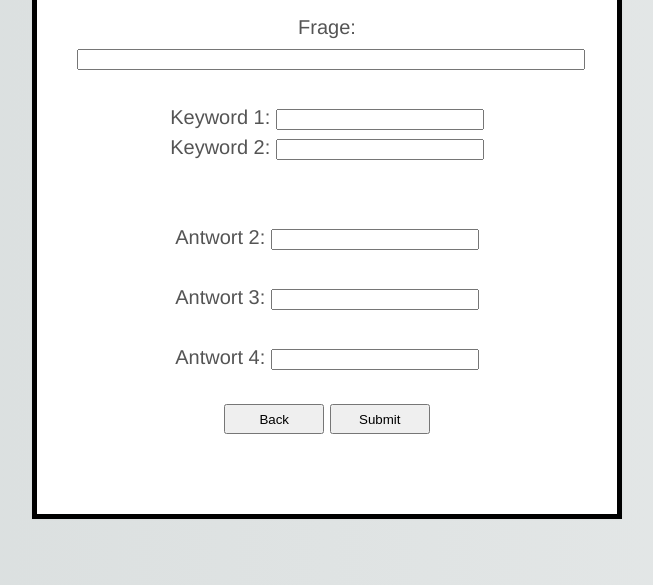
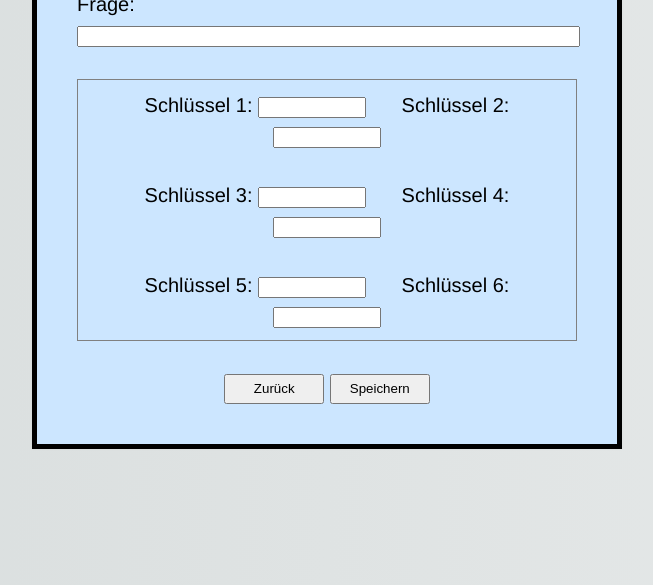
Before and after one commit to MarinJukic/Sprachdienstprojekt-FH-Aachen, a plain HTML site: page Webpage Dialearn/freitext.html in a window 1280 px wide. Shown: the part 215-800 px from the top of the page, without its empty margins (313-966 px from the left). Drawn offline with Linux system fonts and the light colour scheme.

Commit message:
Add files via upload

```diff
--- a/Webpage Dialearn/freitext.html
+++ b/Webpage Dialearn/freitext.html
@@ -12,35 +12,35 @@
 
 <div id= "main">
     <h1>DiaService</h1>
-    <h2>Freitext</h2>
+    <h3>Freitext</h3>
 
     <form action="">
-        Frage:
-        <input type="text" style="width:500px" name="neufach" value="">
+        <div class="left">
+            Frage:
+        </div>
+        <input type="text" style="width:495px" name="neufach" value="">
         <br><br>
-        <div class="row">
-            <div class="col-md-1">
-                Keyword 1:
-                <input type="text" style="width:200px" name="neufach" value="">
-            </div>
-            <div class="col-md-1">
-                Keyword 2:
-                <input type="text" style="width:200px" name="neufach" value="">
-            </div>
+        <div class="thin-border">
+            Schlüssel 1:
+            <input type="text" style="width:100px; margin-right:30px" value="">
+            Schlüssel 2:
+            <input type="text" style="width:100px" value="">
+            <br><br>
+            Schlüssel 3:
+            <input type="text" style="width:100px; margin-right:30px" value="">
+            Schlüssel 4:
+            <input type="text" style="width:100px" value="">
+            <br><br>
+            Schlüssel 5:
+            <input type="text" style="width:100px; margin-right:30px" value="">
+            Schlüssel 6:
+            <input type="text" style="width:100px" value="">
+            <br>
         </div>
-
-        <br><br>
-        Antwort 2:
-        <input type="text" style="width:200px" name="neufach" value="">
-        <br><br>
-        Antwort 3:
-        <input type="text" style="width:200px" name="neufach" value="">
-        <br><br>
-        Antwort 4:
-        <input type="text" style="width:200px" name="neufach" value="">
-        <br><br>
-        <input type="button" name="btnSubmit" style="width:100px; height:30px" onclick="location.href='newQuestion.html'" value="Back" >
-        <input type="button" name="btnSubmit" style="width:100px; height:30px" value="Submit" >
+        <br>
+        <input type="button" name="btnSubmit" style="width:100px; height:30px" onclick="location.href='newQuestion.html'" value="Zurück" >
+        <input type="button" name="btnSubmit" style="width:100px; height:30px" value="Speichern">
+        <br>
     </form>
 
 </div>
--- a/Webpage Dialearn/main.css
+++ b/Webpage Dialearn/main.css
@@ -5,18 +5,18 @@ html {
 }
 
 body {
-    background: #fff;
+    background: #cce6ff;
     box-shadow: 0 0 2px rgba(0, 0, 0, 0.06);
-    color: #545454;
+    color: black;
     font-family: "Helvetica Neue", Helvetica, Arial, sans-serif;
     font-size: 20px;
     line-height: 1.5;
     margin: 0 auto;
     max-width: 500px;
-    padding: 2em 2em 4em;
+    padding: 2em 2em 2em;
     border-style: solid;
     border-width: 5px;
-    border-color: black
+    border-color: black;
 }
 
 #main {
@@ -27,6 +27,21 @@ h1, h2, h3, h4, h5, h6 {
     color: #222;
     font-weight: 600;
     line-height: 1.3;
+}
+
+.black {
+    color= black;
+}
+
+.left {
+    text-align: left;
+}
+
+.thin-border {
+    padding: 10px 10px 10px;
+    border-style: solid;
+    border-width: 1px;
+    border-color: grey;
 }
 
 h2 {
```
Also changed, not shown: Webpage Dialearn/deleteQuestion.html (+3 -1 lines), Webpage Dialearn/index.html (+4 -2 lines), Webpage Dialearn/multiple_choice.html (+15 -10 lines), Webpage Dialearn/newQuestion.html (+4 -1 lines), Webpage Dialearn/options_page.html (+4 -1 lines).
